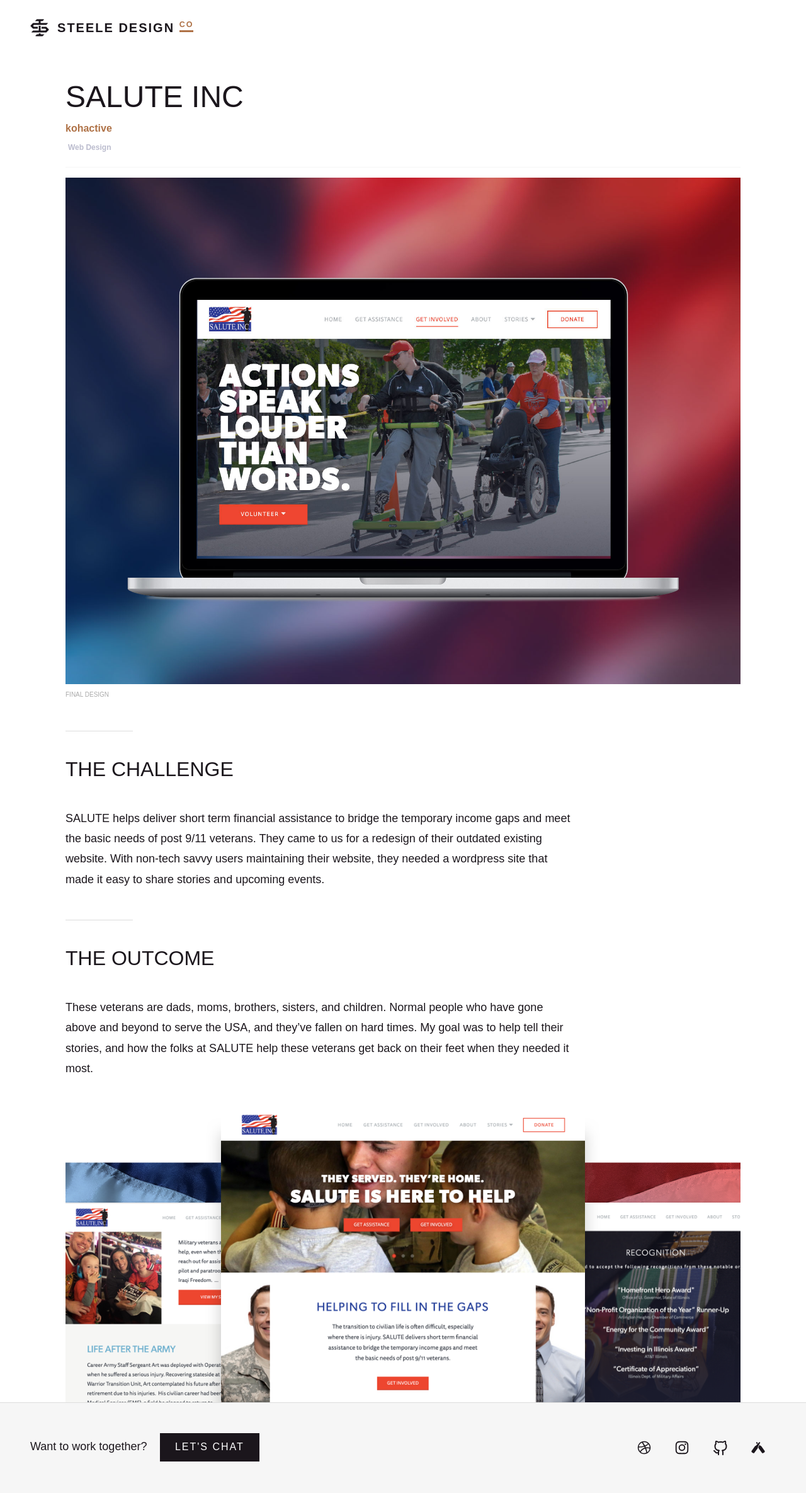
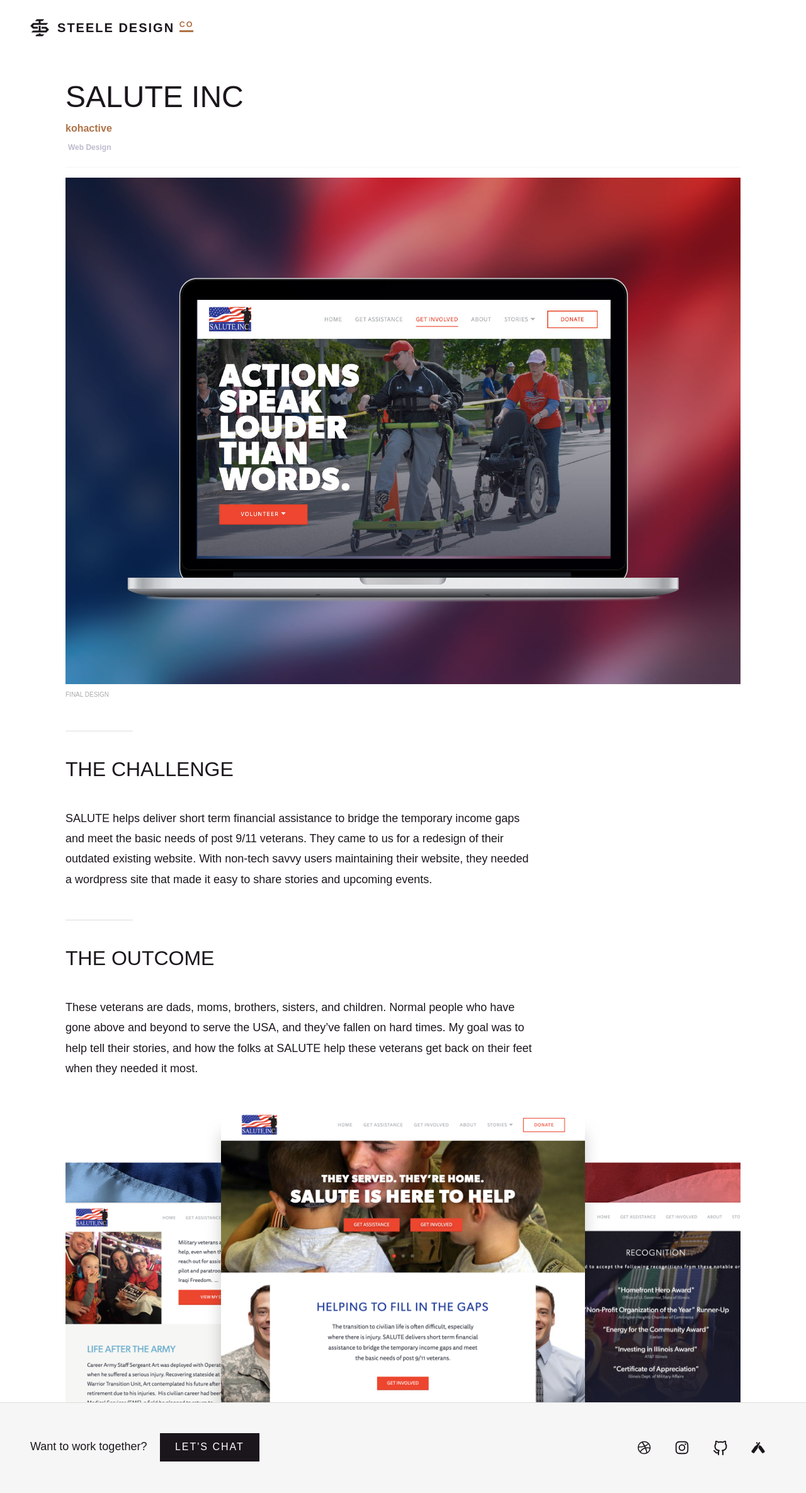
Before and after one commit to iansteele/iansteele, a Jekyll site: the page built from _projects/saluteinc.html, in a window 1280 px wide. Shown: the whole page at 63% size. Built offline with Jekyll 4.4.1, drawn with Linux system fonts in a browser that asks for light colours; some web fonts are replaced.

Commit message:
updated width of paragraph tags on larger devices

```diff
--- a/_sass/_typography.scss
+++ b/_sass/_typography.scss
@@ -63,10 +63,9 @@ p {
 	}
 
 	.section p {
-		max-width: 75%;
+		max-width: 70%;
 	}
 }
 
 @media (min-width: 1200px){
-
 }
```
